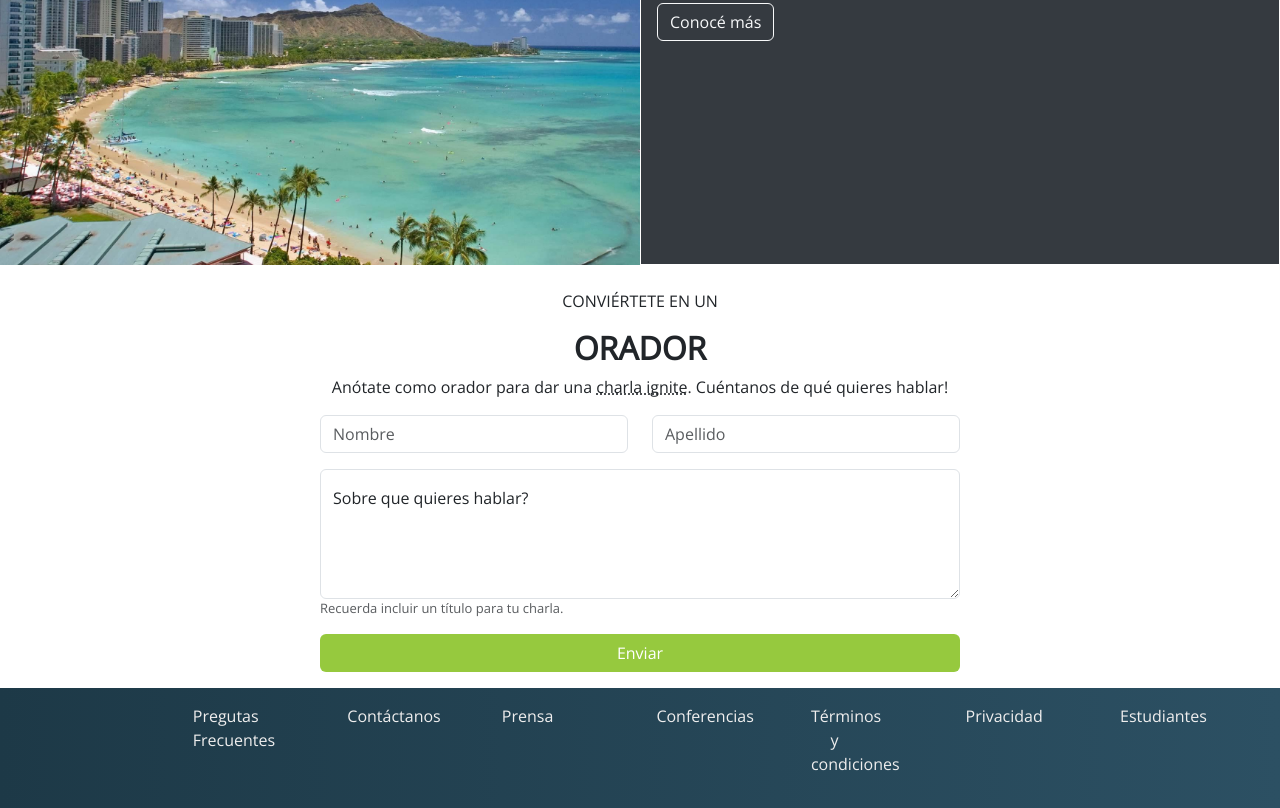
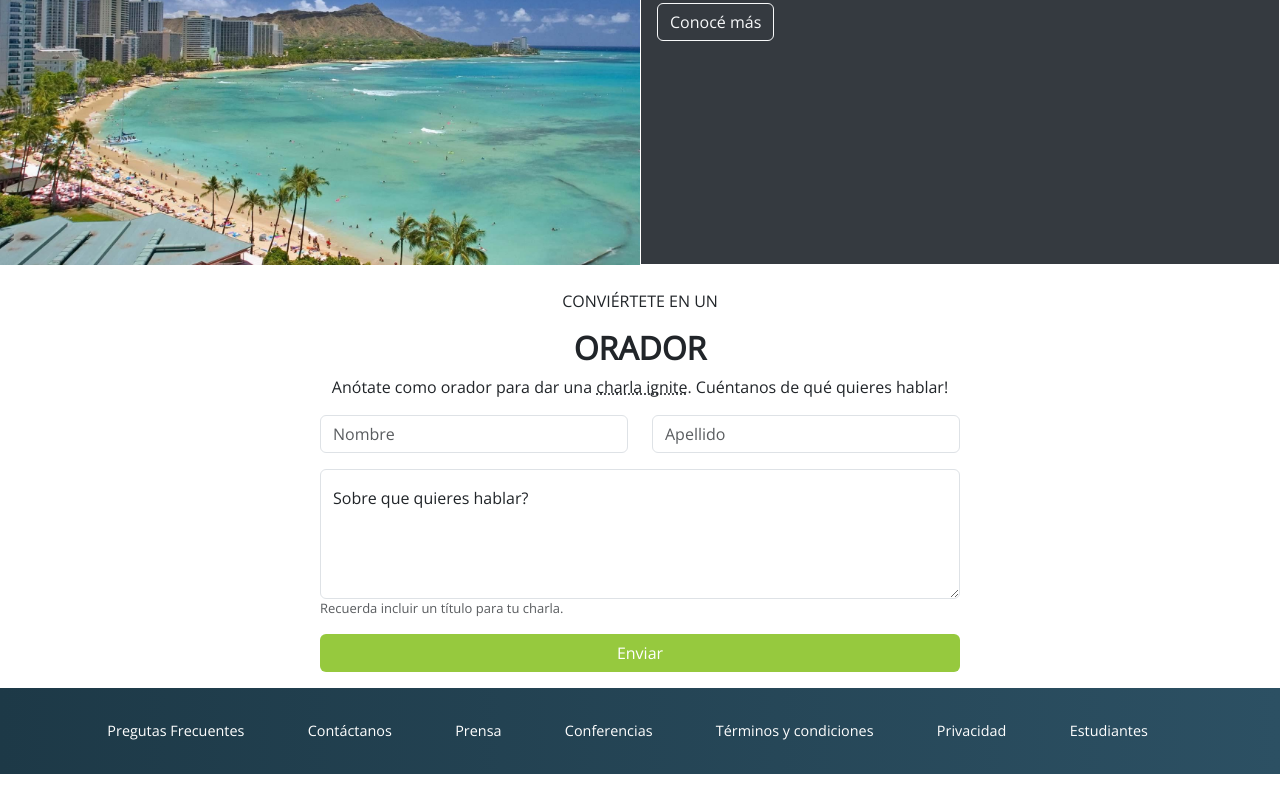
Before and after one commit to JudithGrau/CaC-Java-23052, a plain HTML site: page index.html in a window 1280 px wide. Shown: the part 1720-2528 px from the top of the page. After the commit the page ends 2494 px from the top, so only its background shows below. Drawn offline with nearby package versions, Linux system fonts and the light colour scheme.

Commit message:
Ajustando estilos css

```diff
--- a/css/style.css
+++ b/css/style.css
@@ -66,23 +66,32 @@
 
 /* footer  */
 .footer{
-    /* background-color: var(--colorGrisAzulado); */
+    font-size: 0.9rem;
     background-image: linear-gradient(to right, var(--colorGrisAzulado) , #2c5063);
-    min-height: 15vh;
 }
-
 .footer>ul>li{
     list-style: none;
     color: var(--colorGrisClaro);
     padding-left: 3rem;
 }
-.footer>ul>li>a{
+
+.footer>ul>li>a {
     text-decoration: none;
-    color: var(--colorGrisClaro);
+    color: white;
+    transition: .5s all;
+    -webkit-transition: .5s all;
+    -moz-transition: .5s all;
+    -ms-transition: .5s all;
+    -o-transition: .5s all;
+}
+.footer>ul>li>a:hover {
+    color: var(--colorBlanco)!important;
     font-size: medium;
-}
-.footer>ul>li>a:hover{
-    color: var(--colorBlanco)!important;
+    transform: scale(1.1);
+    -webkit-transform: scale(1.1);
+    -moz-transform: scale(1.1);
+    -ms-transform: scale(1.1);
+    -o-transform: scale(1.1);
 }
 
 @media (max-width: 450px) {
@@ -161,6 +170,13 @@
         width: 50vw;
         bottom: 5rem;
         right: 3rem;
-
+    }
+    .footer>ul{
+        display: flex;
+        width: 100%;
+        flex-flow: column wrap !important;
+        margin: 0 !important;
+        padding: 0 !important;
+        text-align: center;
     }
 }
--- a/index.html
+++ b/index.html
@@ -180,15 +180,15 @@
     </div>
 
     <!-- footer -->
-    <div class="footer d-flex align-items-center justify-content-center w-100">
-        <ul class="d-flex flex-md-row flex-sm-column justify-content-evenly col-11">
-            <li class="col-sm-11 col-md-1 col-l-1 col-xl-1 col-xxl-1 text-sm-center"><a href="#">Pregutas Frecuentes</a></li>
-            <li class="col-sm-11 col-md-1 col-l-1 col-xl-1 col-xxl-1 text-sm-center"><a href="#">Contáctanos</a></li>
-            <li class="col-sm-11 col-md-1 col-l-1 col-xl-1 col-xxl-1 text-sm-center"><a href="#">Prensa</a></li>
-            <li class="col-sm-11 col-md-1 col-l-1 col-xl-1 col-xxl-1 text-sm-center"><a href="#">Conferencias</a></li>
-            <li class="col-sm-11 col-md-1 col-l-1 col-xl-1 col-xxl-1 text-sm-center"><a href="#">Términos y condiciones</a></li>
-            <li class="col-sm-11 col-md-1 col-l-1 col-xl-1 col-xxl-1 text-sm-center"><a href="#">Privacidad</a></li>
-            <li class="col-sm-11 col-md-1 col-l-1 col-xl-1 col-xxl-1 text-sm-center"><a href="#">Estudiantes</a></li>
+    <div class="footer container-fluid py-3">
+        <ul class="d-flex flex-md-row flex-sm-column justify-content-evenly col-11 mt-md-3">
+            <li><a href="#">Pregutas Frecuentes</a></li>
+            <li><a href="#">Contáctanos</a></li>
+            <li><a href="#">Prensa</a></li>
+            <li><a href="#">Conferencias</a></li>
+            <li><a href="#">Términos y condiciones</a></li>
+            <li><a href="#">Privacidad</a></li>
+            <li><a href="#">Estudiantes</a></li>
         </ul>
     </div>
 
```
